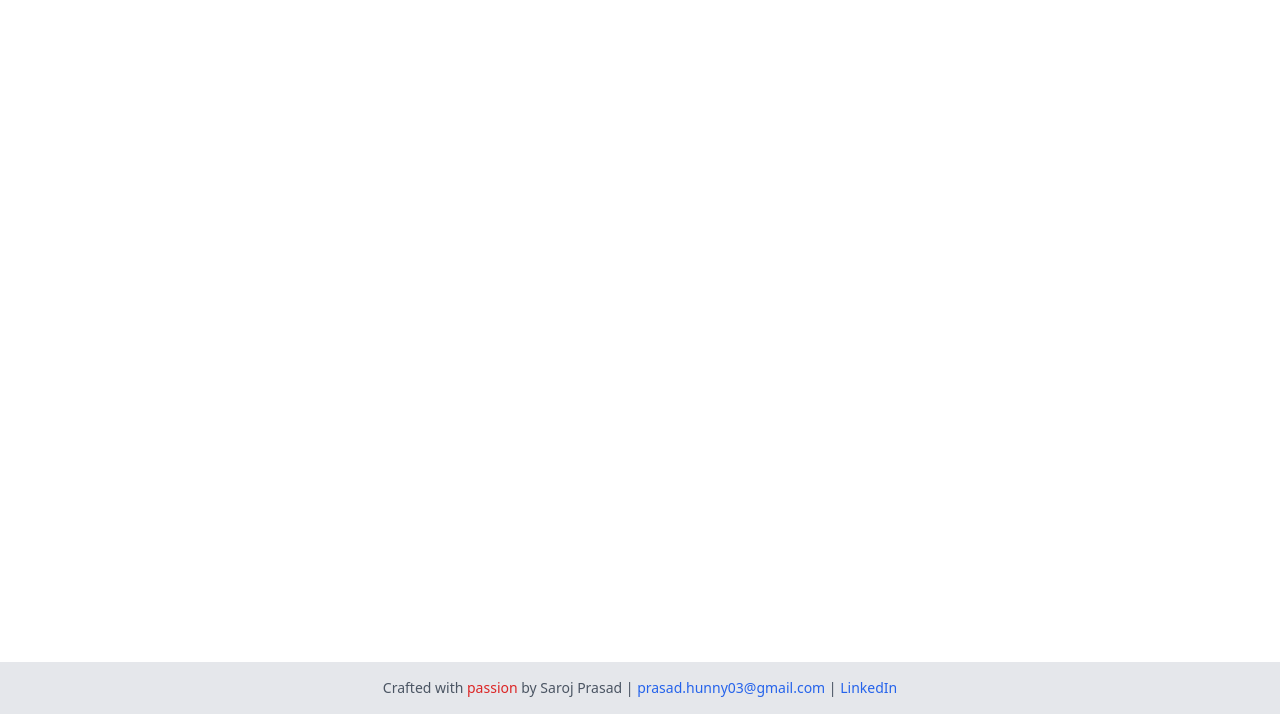
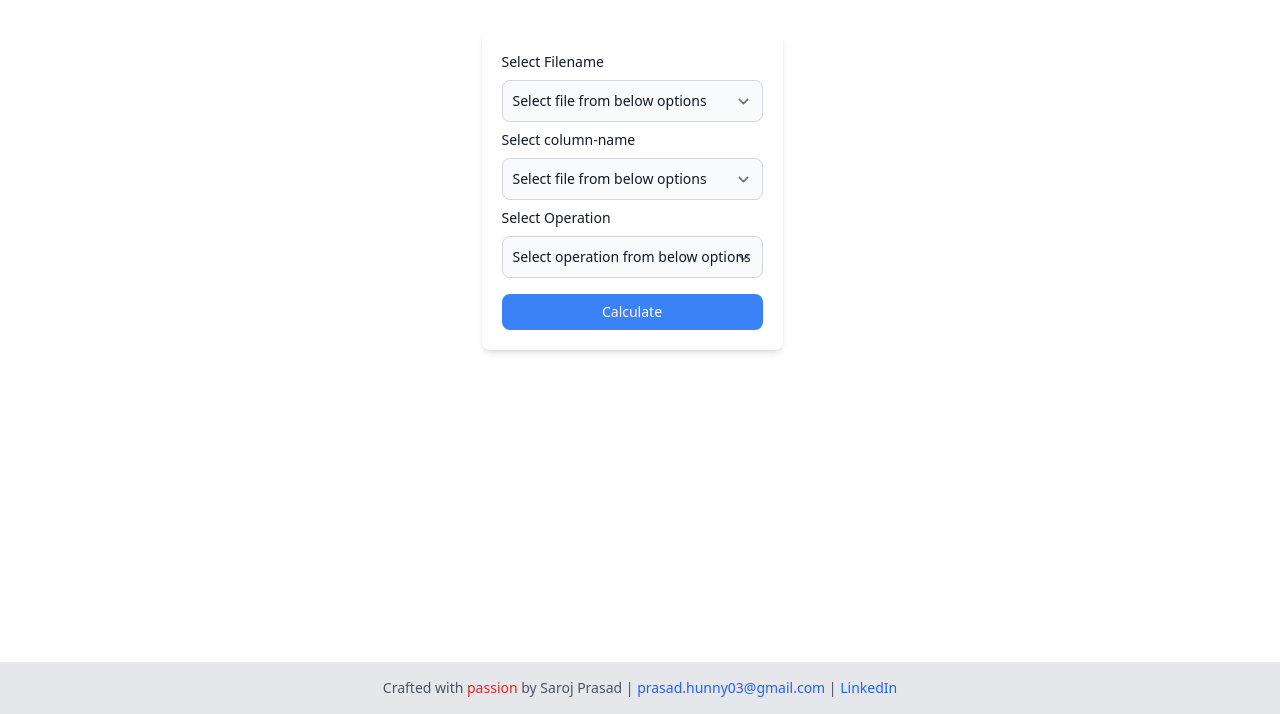
Before and after one commit to yellowduckies/data-application, a Flask app: page / in a window 1280 px wide, after a click on "Plot". Shown: the part 86-800 px from the top of the page. Run offline with Flask 3, Linux system fonts and the light colour scheme; data that the repository does not hold is empty; parts of the project's set-up code (start-up, migrations or seed data) failed here and were passed over; some libraries are stand-ins or nearby versions.

Commit message:
API to return columns for dataset done and calculate page done and minor tweaks

```diff
--- a/app.py
+++ b/app.py
@@ -3,7 +3,8 @@ from flask_restful import Api, Resource
 from werkzeug.utils import secure_filename
 import psycopg2
 import traceback
-import os, csv
+import os
+import csv
 from dotenv import load_dotenv
 
 load_dotenv()
@@ -42,7 +43,7 @@ class DatasetResource(Resource):
             # Retrieve the list of stored datasets
             cursor.execute("SELECT * FROM datasets")
             dataset_names = cursor.fetchall()
-            if len(dataset_names)>0:
+            if len(dataset_names) > 0:
                 return dataset_names, 200
             else:
                 return {'error': 'No datasets found'}, 400
@@ -76,7 +77,8 @@ class DatasetResource(Resource):
             csv_file.save(csv_filename)
 
             # Insert dataset information into the database
-            cursor.execute("INSERT INTO datasets (data_name, file_path) VALUES (%s, %s)", (data_name, csv_filename))
+            cursor.execute(
+                "INSERT INTO datasets (data_name, file_path) VALUES (%s, %s)", (data_name, csv_filename))
             conn.commit()
 
             return {'message': 'Dataset uploaded successfully.'}, 201
@@ -84,6 +86,53 @@ class DatasetResource(Resource):
             traceback.print_exc()
             conn.rollback()
             return {'error': 'An error occurred while uploading the dataset.'}, 500
+
+# Resource for the /dataset/:id API
+class GetColumnResource(Resource):
+    def get(self, dataset_id):
+        conn = get_db_connection()
+        cursor = conn.cursor()
+        try:
+            # Retrieve the dataset
+            cursor.execute(
+                "SELECT * FROM datasets WHERE id = %s", (dataset_id,))
+            dataset = cursor.fetchone()
+            if dataset is None:
+                return {'error': 'No datasets found'}, 400
+
+            file_path = dataset[2]
+            result_dict = {}
+            # Open the CSV file and perform the operation
+            with open(file_path, 'r') as file:
+                reader = csv.DictReader(file)
+                fieldnames = reader.fieldnames
+
+                for column_name in fieldnames:
+                    result_dict[column_name] = []
+
+                for row in reader:
+                    for column_name in fieldnames:
+                        value = row[column_name]
+                        try:
+                            value = int(value)
+                        except ValueError:
+                            pass
+                        result_dict[column_name].append(value)
+
+            integer_keys = []
+            for key, values in result_dict.items():
+                if all(isinstance(value, int) for value in values):
+                    integer_keys.append(key)
+
+            return integer_keys
+
+        except Exception as e:
+            traceback.print_exc()
+            return {'error': 'An error occurred while retrieving dataset list.'}, 500
+        finally:
+            cursor.close()
+            conn.close()
+
 
 # Resource for the /dataset/:id/compute API
 class ComputeResource(Resource):
@@ -96,7 +145,8 @@ class ComputeResource(Resource):
 
         try:
             # Retrieve the dataset from the database
-            cursor.execute("SELECT * FROM datasets WHERE id = %s", (dataset_id,))
+            cursor.execute(
+                "SELECT * FROM datasets WHERE id = %s", (dataset_id,))
             dataset = cursor.fetchone()
 
             if dataset is None:
@@ -139,7 +189,8 @@ class PlotResource(Resource):
 
         try:
             # Retrieve the dataset from the database
-            cursor.execute("SELECT * FROM datasets WHERE id = %s", (dataset_id,))
+            cursor.execute(
+                "SELECT * FROM datasets WHERE id = %s", (dataset_id,))
             dataset = cursor.fetchone()
 
             if dataset is None:
@@ -171,9 +222,15 @@ class PlotResource(Resource):
 
 
 # Add the DatasetResource to the API
-api.add_resource(DatasetResource, '/dataset/') #To post a new dataset / To get the list of all datasets
-api.add_resource(ComputeResource, '/dataset/<int:dataset_id>/compute/') #To compute operations like: max, min, sum and average
-api.add_resource(PlotResource, '/dataset/<int:dataset_id>/plot') #To fetch all the values of columns for data ploting
+# To post a new dataset / To get the list of all datasets
+api.add_resource(DatasetResource, '/dataset/')
+# To the columns of selected dataset
+api.add_resource(GetColumnResource, '/dataset/<int:dataset_id>/get_columns')
+# To compute operations like: max, min, sum and average
+api.add_resource(ComputeResource, '/dataset/<int:dataset_id>/compute/')
+# To fetch all the values of columns for data ploting
+api.add_resource(PlotResource, '/dataset/<int:dataset_id>/plot')
+
 
 @app.route('/')
 def index():
@@ -182,10 +239,13 @@ def index():
 # Run the Flask application
 if __name__ == '__main__':
     # Check if the required environment variables are set
-    required_env_vars = ['DBNAME', 'USER', 'PASSWORD', 'HOST', 'PORT', 'UPLOAD_FOLDER']
-    missing_env_vars = [env_var for env_var in required_env_vars if os.getenv(env_var) is None]
+    required_env_vars = ['DBNAME', 'USER',
+                         'PASSWORD', 'HOST', 'PORT', 'UPLOAD_FOLDER']
+    missing_env_vars = [
+        env_var for env_var in required_env_vars if os.getenv(env_var) is None]
     if missing_env_vars:
-        print(f"Missing required environment variables: {', '.join(missing_env_vars)}")
+        print(
+            f"Missing required environment variables: {', '.join(missing_env_vars)}")
         exit(1)
 
     app.run(debug=True)
--- a/templates/base.html
+++ b/templates/base.html
@@ -29,6 +29,9 @@
         {% include 'components/footer.html' %}
         {% endblock %}
     </footer>
+    <script>
+        var file_dataset_data;
+    </script>
     <script src="https://cdnjs.cloudflare.com/ajax/libs/flowbite/1.6.6/flowbite.min.js"></script>
 </body>
 
--- /dev/null
+++ b/templates/components/calculate.html
@@ -0,0 +1,42 @@
+<div class="flex flex-col items-center">
+    <form method="post" class="w-full max-w-sm relative overflow-x-auto shadow-md sm:rounded-lg p-5"
+        enctype="multipart/form-data" onsubmit="handleCalculateFormSubmit(event)">
+
+        <label for="select-filename" class="block mb-2 text-sm font-medium text-gray-900">Select Filename</label>
+        <select type="text" id="select-filename" aria-describedby="helper-text-explanation"
+            class="bg-gray-50 border border-gray-300 text-gray-900 text-sm rounded-lg focus:ring-blue-500 focus:border-blue-500 block w-full p-2.5" name="select_filename">
+            <option value="" selected disabled>Select file from below options</option>
+        </select>
+        <div class="text-red-500 text-sm mt-2" id="select-filename-error"></div>
+
+
+        <label for="select-column-name" class="block mb-2 text-sm font-medium text-gray-900">Select column-name</label>
+        <select type="text" id="select-column-name" aria-describedby="helper-text-explanation"
+            class="bg-gray-50 border border-gray-300 text-gray-900 text-sm rounded-lg focus:ring-blue-500 focus:border-blue-500 block w-full p-2.5" name="column_name">
+            <option value="" selected disabled>Select file from below options</option>
+        </select>
+        <div class="text-red-500 text-sm mt-2" id="select-column-name-error"></div>
+
+
+        <label for="operation" class="block mb-2 text-sm font-medium text-gray-900">Select Operation</label>
+        <select type="text" id="operation" aria-describedby="helper-text-explanation"
+            class="bg-gray-50 border border-gray-300 text-gray-900 text-sm rounded-lg focus:ring-blue-500 focus:border-blue-500 block w-full p-2.5" name="operation">
+            <option value="" selected disabled>Select operation from below options</option>
+            <option value="max">MAX</option>
+            <option value="min">MIN</option>
+            <option value="sum">SUM</option>
+            <option value="average">AVERAGE</option>
+        </select>
+
+
+        <button class="w-full mt-4 bg-blue-500 text-white text-sm rounded-lg px-4 py-2 cursor-pointer" type="submit"
+            id="">
+            Calculate
+        </button>
+    </form>
+</div>
+
+<script>
+
+    document.getElementById("plot-tab").addEventListener("click", handleClick);
+</script>
--- a/templates/components/content.html
+++ b/templates/components/content.html
@@ -19,7 +19,14 @@
     </div>
     <div class="hidden p-4 rounded-lg" id="plot" role="tabpanel" aria-labelledby="plot-tab">
         <p class="text-sm text-gray-500 dark:text-gray-400">
-            {% include 'pages/plot.html' %}
+            <div class="flex justify-center">
+                <div class="flex flex-col items-start">
+                    {% include 'components/calculate.html' %}
+                </div>
+                <div class="flex flex-col items-start ml-4">
+                    {% include 'pages/plot.html' %}
+                </div>
+            </div>
         </p>
     </div>
 </div>
--- a/templates/components/upload.html
+++ b/templates/components/upload.html
@@ -1,6 +1,7 @@
 <div class="flex flex-col items-center">
     <form method="post" class="w-full max-w-sm relative overflow-x-auto shadow-md sm:rounded-lg p-5"
-        enctype="multipart/form-data" onsubmit="handleFormSubmit(event)">
+    enctype="multipart/form-data" onsubmit="handleFormSubmit(event)">
+    <h1 class="mb-4 text-xl font-extrabold text-gray-900 md:text-2xl lg:text-3xl"><span class="text-transparent bg-clip-text bg-gradient-to-r to-emerald-600 from-sky-400">Upload dataset.</span></h1>
 
         <label for="filename" class="block mb-2 text-sm font-medium text-gray-900">Filename</label>
         <input type="text" id="filename" aria-describedby="helper-text-explanation"
@@ -116,7 +117,7 @@
         }
     }
     function removeHighlightField(field, errorId) {
-        field.classList.replace('border-red-500', '');
+        field.classList.replace('border-red-500', 'border-gray-300');
         var errorMessage = field.parentElement.querySelector(`#${errorId}`);
         if (errorMessage) {
             errorMessage.textContent = '';
--- a/templates/pages/data.html
+++ b/templates/pages/data.html
@@ -77,6 +77,7 @@
         xhr.onload = function () {
             if (xhr.status === 200) {
                 var data = JSON.parse(xhr.responseText);
+                file_dataset_data = data;
                 createTableRows(data);
             } else {
                 var data = JSON.parse(xhr.responseText);
```
